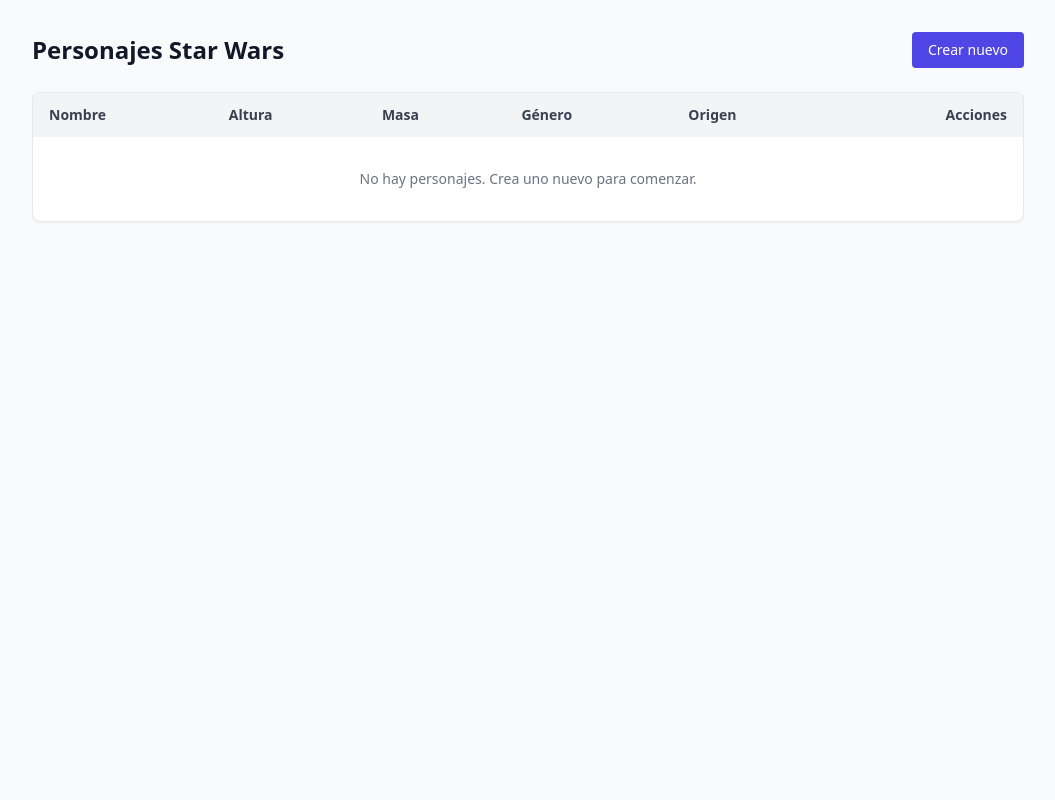
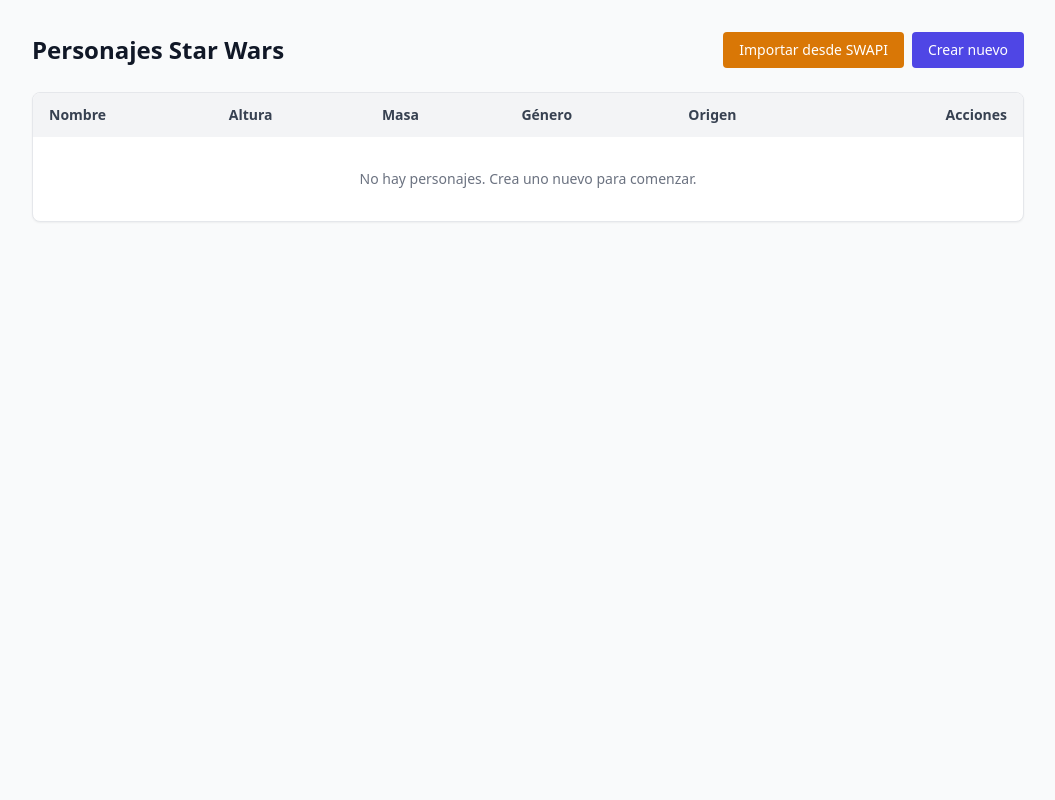
Before and after one commit to allett29/personajes-star-wars, a Laravel app: page /personajes in a window 1280 px wide. Shown: the whole page, without its empty margins (112-1167 px from the left). Run offline with Laravel 10, Linux system fonts and the light colour scheme; data that the repository does not hold is empty; style sheets or scripts are compiled from the project's sources; some libraries are stand-ins or nearby versions.

Commit message:
feat: integrar importación de personajes desde SWAPI
- Servicio SwapiPersonajeService con mapeo al español y manejo de errores

- Ruta POST /personajes/importar y validación del ID (1–83)

- Modal ImportModal en el listado con estado de carga

```diff
--- a/app/Http/Controllers/PersonajeController.php
+++ b/app/Http/Controllers/PersonajeController.php
@@ -2,12 +2,15 @@
 
 namespace App\Http\Controllers;
 
+use App\Http\Requests\ImportPersonajeSwapiRequest;
 use App\Http\Requests\StorePersonajeRequest;
 use App\Http\Requests\UpdatePersonajeRequest;
 use App\Models\Personaje;
+use App\Services\SwapiPersonajeService;
 use Illuminate\Http\RedirectResponse;
 use Inertia\Inertia;
 use Inertia\Response;
+use RuntimeException;
 
 /**
  * CRUD de personajes. Cada acción devuelve una vista Inertia o redirige con mensaje.
@@ -73,4 +76,35 @@ class PersonajeController extends Controller
             ->route('personajes.index')
             ->with('success', 'Personaje eliminado correctamente.');
     }
+
+    /**
+     * Importa un personaje desde SWAPI por su ID.
+     * Evita duplicados por swapi_id y devuelve errores legibles si la API falla.
+     */
+    public function importar(
+        ImportPersonajeSwapiRequest $request,
+        SwapiPersonajeService $swapi
+    ): RedirectResponse {
+        $swapiId = (int) $request->validated('swapi_id');
+
+        if (Personaje::where('swapi_id', $swapiId)->exists()) {
+            return back()->withErrors([
+                'swapi_id' => 'Ese personaje de SWAPI ya está registrado.',
+            ]);
+        }
+
+        try {
+            $datos = $swapi->obtenerDatosParaGuardar($swapiId);
+        } catch (RuntimeException $e) {
+            return back()->withErrors([
+                'swapi_id' => $e->getMessage(),
+            ]);
+        }
+
+        Personaje::create($datos);
+
+        return redirect()
+            ->route('personajes.index')
+            ->with('success', 'Personaje importado desde SWAPI correctamente.');
+    }
 }
--- /dev/null
+++ b/resources/js/Components/ImportModal.vue
@@ -0,0 +1,96 @@
+<script setup>
+/**
+ * Modal para ingresar el ID SWAPI (1–83) y disparar la importación.
+ */
+import { useForm } from '@inertiajs/vue3';
+import { watch } from 'vue';
+
+const props = defineProps({
+    abierto: {
+        type: Boolean,
+        default: false,
+    },
+});
+
+const emit = defineEmits(['cerrar']);
+
+const form = useForm({
+    swapi_id: '',
+});
+
+// Limpia el formulario al abrir de nuevo el modal.
+watch(
+    () => props.abierto,
+    (valor) => {
+        if (valor) {
+            form.reset();
+            form.clearErrors();
+        }
+    },
+);
+
+function importar() {
+    form.post('/personajes/importar', {
+        preserveScroll: true,
+        onSuccess: () => emit('cerrar'),
+    });
+}
+
+function cerrar() {
+    if (!form.processing) {
+        emit('cerrar');
+    }
+}
+</script>
+
+<template>
+    <div
+        v-if="abierto"
+        class="fixed inset-0 z-50 flex items-center justify-center bg-black/50 p-4"
+        role="dialog"
+        aria-modal="true"
+        aria-labelledby="importar-titulo"
+    >
+        <div class="w-full max-w-md rounded-lg bg-white p-6 shadow-lg" @click.stop>
+            <h2 id="importar-titulo" class="text-lg font-semibold text-gray-900">Importar desde SWAPI</h2>
+            <p class="mt-1 text-sm text-gray-600">
+                Ingrese el ID del personaje en SWAPI (del 1 al 83). Ejemplo: 1 = Luke Skywalker.
+            </p>
+
+            <form class="mt-4 space-y-3" @submit.prevent="importar">
+                <div>
+                    <label class="block text-sm font-medium text-gray-700" for="swapi_id">ID SWAPI</label>
+                    <input
+                        id="swapi_id"
+                        v-model="form.swapi_id"
+                        type="number"
+                        min="1"
+                        max="83"
+                        required
+                        class="mt-1 w-full rounded border-gray-300 shadow-sm"
+                        :disabled="form.processing"
+                    />
+                    <p v-if="form.errors.swapi_id" class="mt-1 text-sm text-red-600">{{ form.errors.swapi_id }}</p>
+                </div>
+
+                <div class="flex justify-end gap-2 pt-2">
+                    <button
+                        type="button"
+                        class="rounded border border-gray-300 px-4 py-2 text-sm text-gray-700 hover:bg-gray-50"
+                        :disabled="form.processing"
+                        @click="cerrar"
+                    >
+                        Cancelar
+                    </button>
+                    <button
+                        type="submit"
+                        class="rounded bg-amber-600 px-4 py-2 text-sm text-white hover:bg-amber-700 disabled:opacity-50"
+                        :disabled="form.processing"
+                    >
+                        {{ form.processing ? 'Importando…' : 'Importar' }}
+                    </button>
+                </div>
+            </form>
+        </div>
+    </div>
+</template>
--- a/resources/js/Pages/Personajes/Index.vue
+++ b/resources/js/Pages/Personajes/Index.vue
@@ -1,7 +1,9 @@
 <script setup>
 // Lista de personajes con paginación, acciones de editar y eliminar.
 import FlashMessage from '@/Components/FlashMessage.vue';
+import ImportModal from '@/Components/ImportModal.vue';
 import { Link, router } from '@inertiajs/vue3';
+import { ref } from 'vue';
 
 defineProps({
     personajes: {
@@ -14,6 +16,8 @@ defineProps({
 function etiquetaOrigen(origenSwapi) {
     return origenSwapi ? 'SWAPI' : 'Manual';
 }
+
+const modalImportarAbierto = ref(false);
 
 /** Pide confirmación antes de eliminar un registro. */
 function eliminar(id) {
@@ -29,6 +33,13 @@ function eliminar(id) {
             <div class="mb-6 flex flex-wrap items-center justify-between gap-3">
                 <h1 class="text-2xl font-bold text-gray-900">Personajes Star Wars</h1>
                 <div class="flex gap-2">
+                    <button
+                        type="button"
+                        class="rounded bg-amber-600 px-4 py-2 text-sm text-white hover:bg-amber-700"
+                        @click="modalImportarAbierto = true"
+                    >
+                        Importar desde SWAPI
+                    </button>
                     <Link
                         href="/personajes/crear"
                         class="rounded bg-indigo-600 px-4 py-2 text-sm text-white hover:bg-indigo-700"
@@ -37,6 +48,8 @@ function eliminar(id) {
                     </Link>
                 </div>
             </div>
+
+            <ImportModal :abierto="modalImportarAbierto" @cerrar="modalImportarAbierto = false" />
 
             <FlashMessage />
 
--- a/routes/web.php
+++ b/routes/web.php
@@ -10,6 +10,7 @@ Route::redirect('/', '/personajes');
 Route::get('/personajes', [PersonajeController::class, 'index'])->name('personajes.index');
 Route::get('/personajes/crear', [PersonajeController::class, 'create'])->name('personajes.create');
 Route::post('/personajes', [PersonajeController::class, 'store'])->name('personajes.store');
+Route::post('/personajes/importar', [PersonajeController::class, 'importar'])->name('personajes.importar');
 Route::get('/personajes/{personaje}/editar', [PersonajeController::class, 'edit'])->name('personajes.edit');
 Route::put('/personajes/{personaje}', [PersonajeController::class, 'update'])->name('personajes.update');
 Route::delete('/personajes/{personaje}', [PersonajeController::class, 'destroy'])->name('personajes.destroy');
```
Also changed, not shown: app/Http/Requests/ImportPersonajeSwapiRequest.php (added, +32 -0 lines), app/Services/SwapiPersonajeService.php (added, +87 -0 lines).
